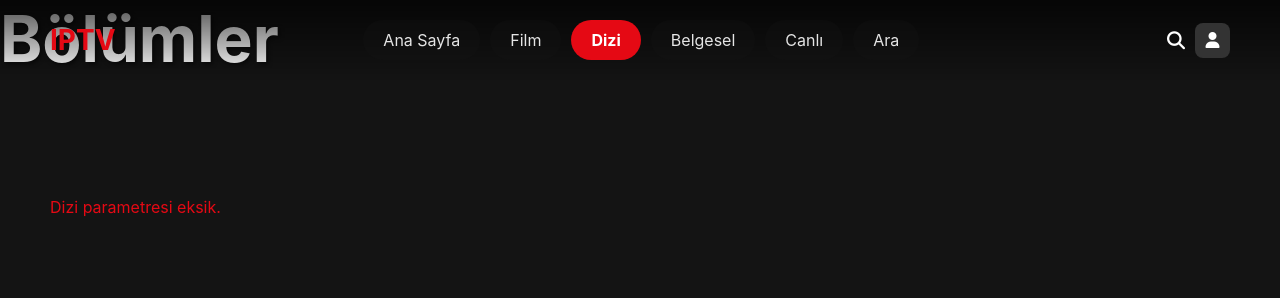
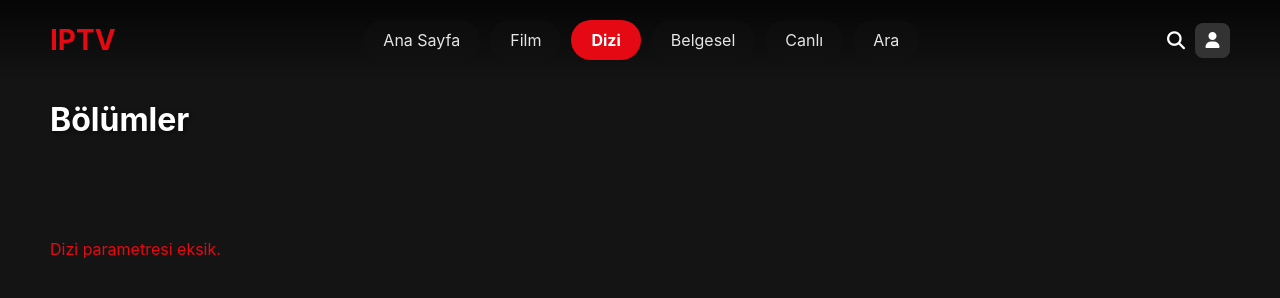
Before and after one commit to ckoglu/iptv, a plain HTML site: page bolum.html in a window 1280 px wide. Drawn offline with Linux system fonts and the light colour scheme.

Commit message:
Update bolum.html

```diff
--- a/bolum.html
+++ b/bolum.html
@@ -31,7 +31,7 @@
         </div>
     </header>
     <main>
-        <h1 id="dizi-title" class="hero-title">Bölümler</h1>
+        <h1 id="dizi-title" class="hero-title-dizi">Bölümler</h1>
         <div id="loading" class="loading">Yükleniyor...</div>
         <div id="bolumler" class="content-grid"></div>
     </main>
```
